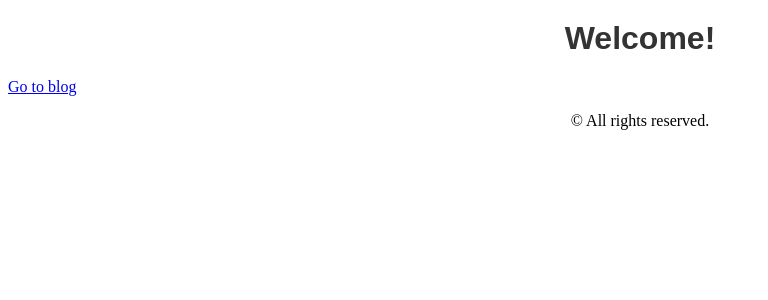
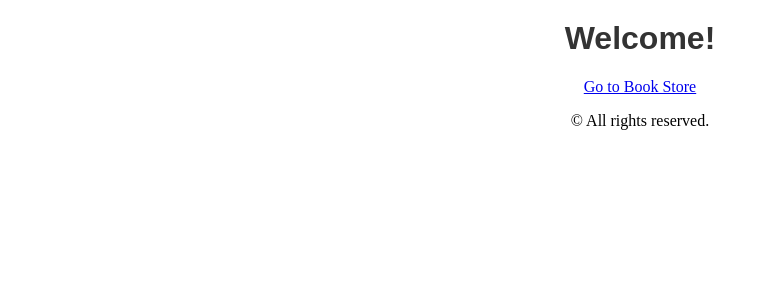
Before and after one commit to Archmage16/Books_mini_salaes, a Django app: page / in a window 1280 px wide. Shown: the top 300 px of the page, without its empty margins (0-768 px from the left). Run offline with Django 5.2, Linux system fonts and the light colour scheme.

Commit message:
small corrections

```diff
--- a/static/mainBooks.css
+++ b/static/mainBooks.css
@@ -6,7 +6,9 @@
     gap: 20px;
     margin: 20px;
 }
-
+.main{
+    text-align: center;
+}
 .book{
     border: 1px solid #ccc;
     border-radius: 8px;
@@ -23,7 +25,6 @@
 
 }
 h1{
-    text-align: center;
     margin-top: 20px;
     font-family: 'Arial', sans-serif;
     color: #333;
--- a/templates/bookSales/mainBooks.html
+++ b/templates/bookSales/mainBooks.html
@@ -1,6 +1,6 @@
 {% extends "base.html" %}
 {% block content %}
-    <h1>Book list</h1>
+    <h1 class="main">Book list</h1>
     <div class="books-list">
         {%for book in Books %}
             <div class="book">
--- a/templates/mainPage.html
+++ b/templates/mainPage.html
@@ -1,6 +1,6 @@
 {% extends "base.html" %}
 {% block content %}
-    <h1>Welcome!</h1>
-    <p><a href="{% url 'BookSales:index'%}">Go to blog</a></p>
+    <h1 class="main">Welcome!</h1>
+    <p class="main"><a href="{% url 'BookSales:index'%}" >Go to Book Store</a></p>
 
 {% endblock %}
```
